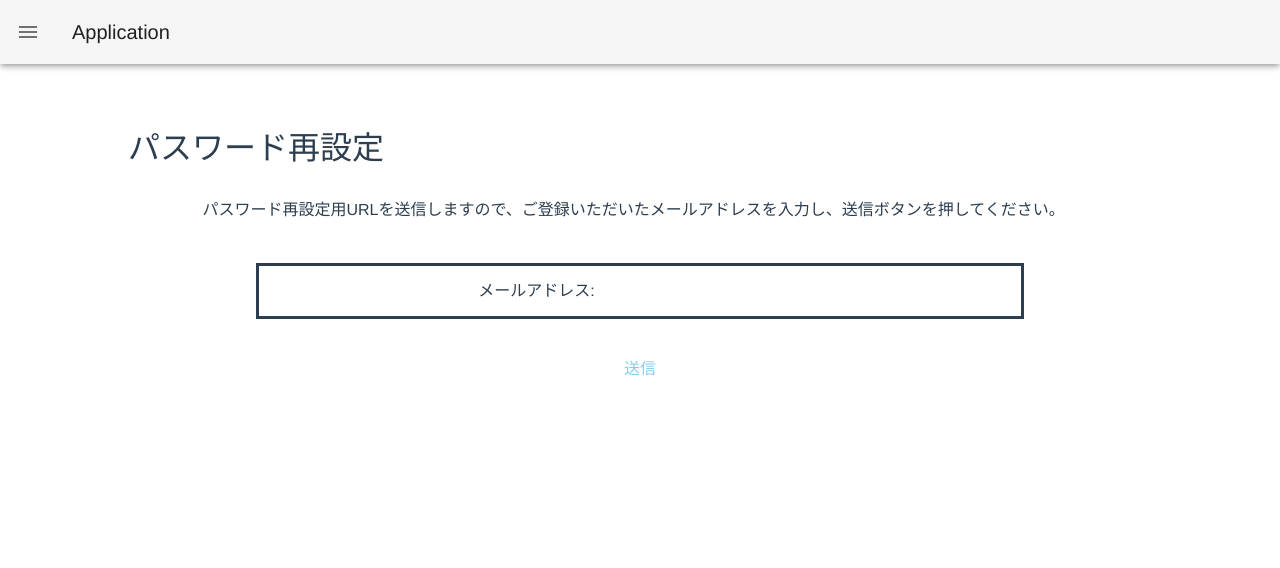
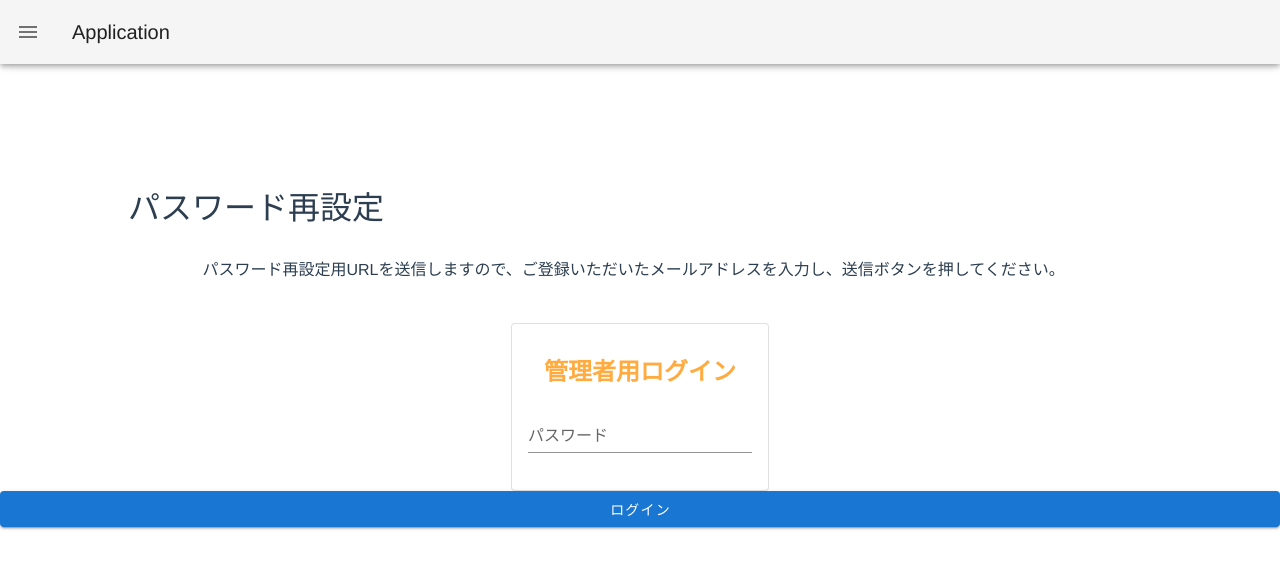
Before and after one commit to AtemaSuper/ATEMA-web-, a Vue app in the folder frontend/: page /#/passwordReset in a window 1280 px wide. Shown: the top 568 px of the page. Built offline with nearby package versions, Linux system fonts and the light colour scheme.

Commit message:
trial-ver

```diff
--- a/frontend/src/components/pages/passwordReset.vue
+++ b/frontend/src/components/pages/passwordReset.vue
@@ -1,14 +1,32 @@
 <template>
-  <div>
-    <!-- ここにパスワード変更画面用プログラムを記述-->
-    <h1 class="password-henkou">パスワード再設定</h1>
-    <p class="password-bun">パスワード再設定用URLを送信しますので、ご登録いただいたメールアドレスを入力し、送信ボタンを押してください。</p>
-    <div class="form-address">
-      メールアドレス:<input name="text">
-      <form action="hoge.cgi" method="POST" enctype="multipart/form-data"></form>
-    </div>
-    <div class="botan"><input type=submit value="送信"></div>
-  </div>
+  <v-app>
+    <h1 class="password-title">パスワード再設定</h1>
+    <p class="password-text">
+      パスワード再設定用URLを送信しますので、ご登録いただいたメールアドレスを入力し、送信ボタンを押してください。
+    </p>
+    <v-card class="mx-auto" max-width="600" outlined>
+      <v-card-text>
+        <v-card-title primary-title class="justify-center">
+          <div>
+            <h2 class="headline font-weight-bold orange--text text--accent-2">
+              管理者用ログイン
+            </h2>
+          </div>
+        </v-card-title>
+        <v-form ref="loginForm">
+          <v-text-field
+            name="password"
+            label="パスワード"
+            id="password"
+            type="password"
+            required
+          ></v-text-field>
+        </v-form>
+        <v-spacer />
+      </v-card-text>
+    </v-card>
+    <v-btn color="primary" to="/">ログイン</v-btn>
+  </v-app>
 </template>
 
 <script>
@@ -16,24 +34,24 @@
 
 <!-- Add "scoped" attribute to limit CSS to this component only -->
 <style scoped>
-h1{
+h1 {
   font-weight: normal;
 }
-.password-henkou{
+.password-title {
   width: auto;
   margin-right: 60%;
 }
-.password-bun{
+.password-text {
   margin-right: 1%;
   padding: 2%;
 }
-.form-address{
+.form-address {
   margin-left: 20%;
   width: 60%;
   border: solid;
   padding: 1%;
 }
-.botan{
+.botan {
   padding: 3%;
   color: skyblue;
 }
```
